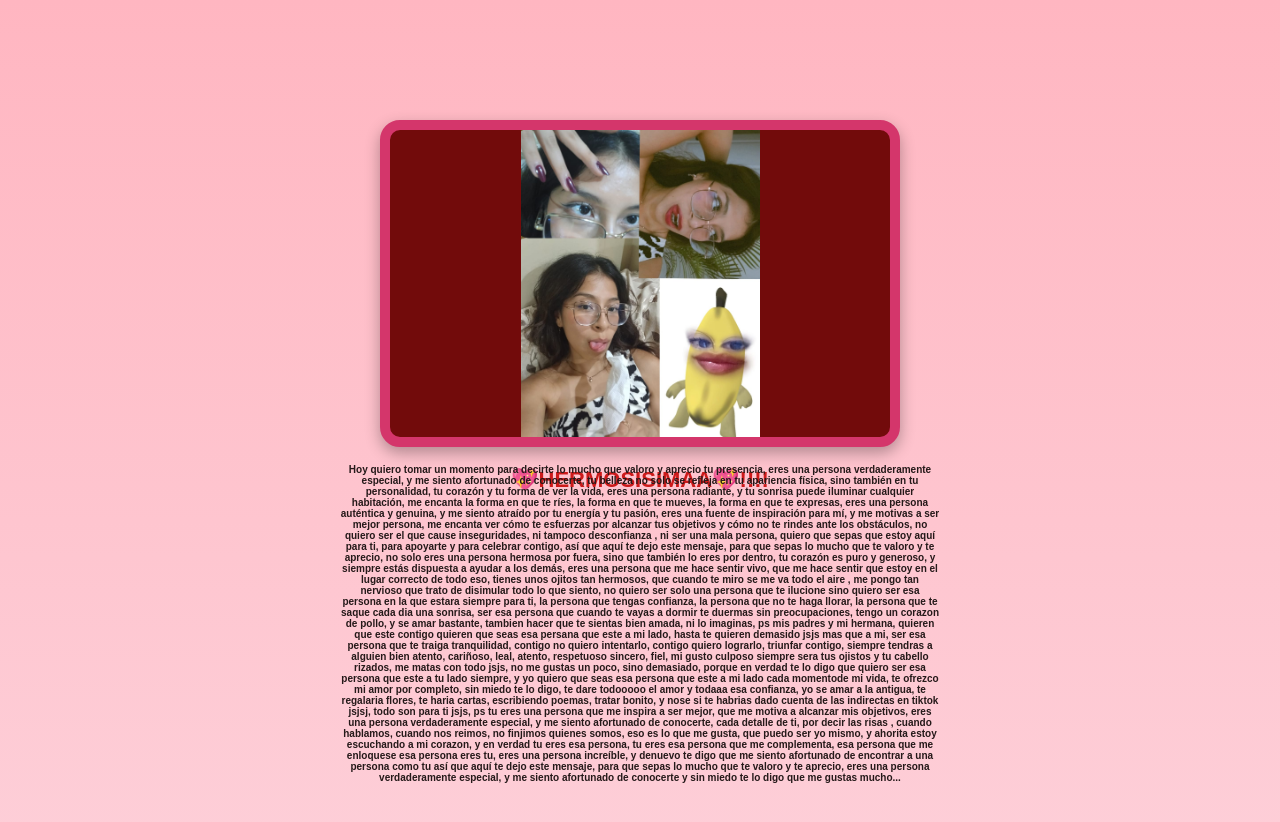
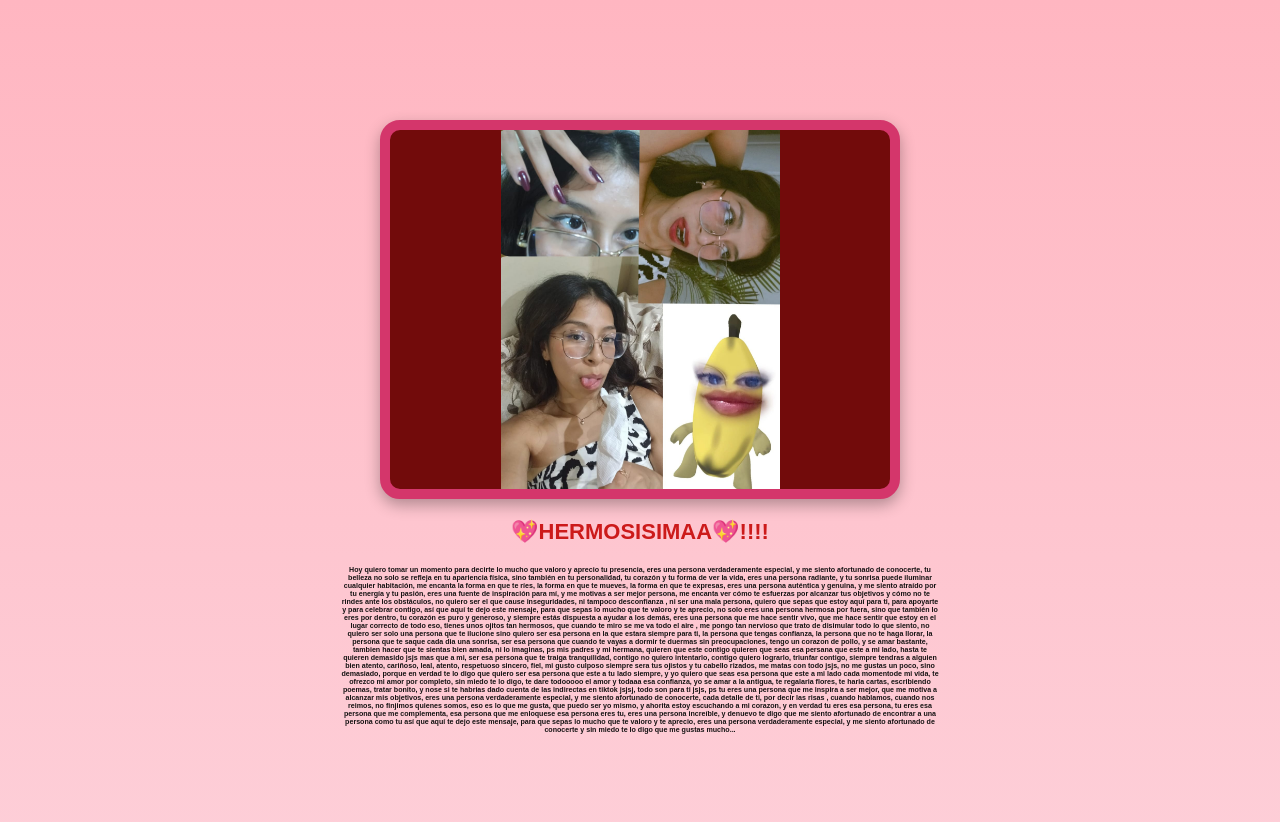
Before and after one commit to titi-byte/Todo-para-ti, a plain HTML site: page index.html in a window 1280 px wide. Both pictures are taken after a click on the element 640 px from the left and 400 px from the top of the page. Shown: the top 822 px of the page. Drawn offline with Linux system fonts and the light colour scheme.

Commit message:
Add files via upload

```diff
--- a/styles.css
+++ b/styles.css
@@ -202,10 +202,15 @@ h1 {
   display: flex;
   justify-content: center;
   align-items: center;
-  height: 100px;
+  height: 50px;
 }
 h1 {
   margin-top: 80px;
+  color: rgb(20, 18, 18);
+  font-size: 7.1px;
+  font-weight: bold;
+  text-align: center;
+  font-family: Arial, sans-serif;
 }
 @media (max-width: 768px) {
   .heart {
@@ -233,5 +238,5 @@ h1 {
   }
 }
 audio {
-  display: none; /* Oculta el reproductor */
+  display: none;
 }
```
